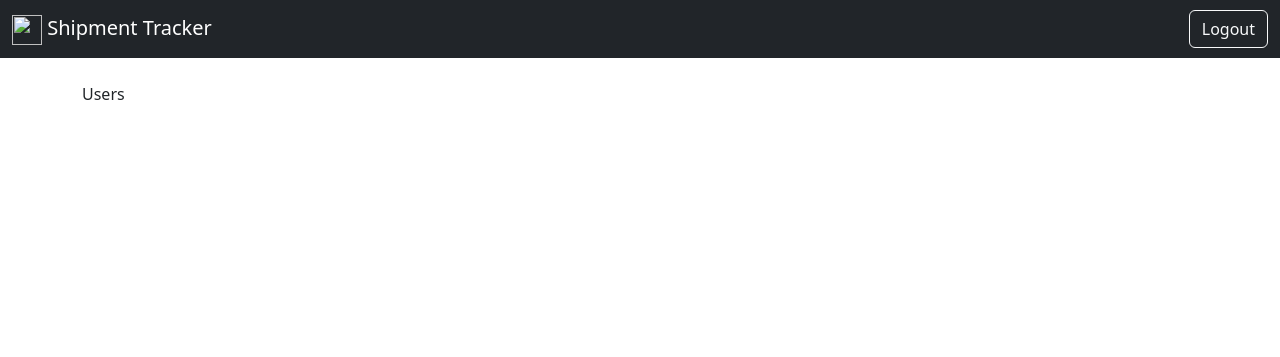
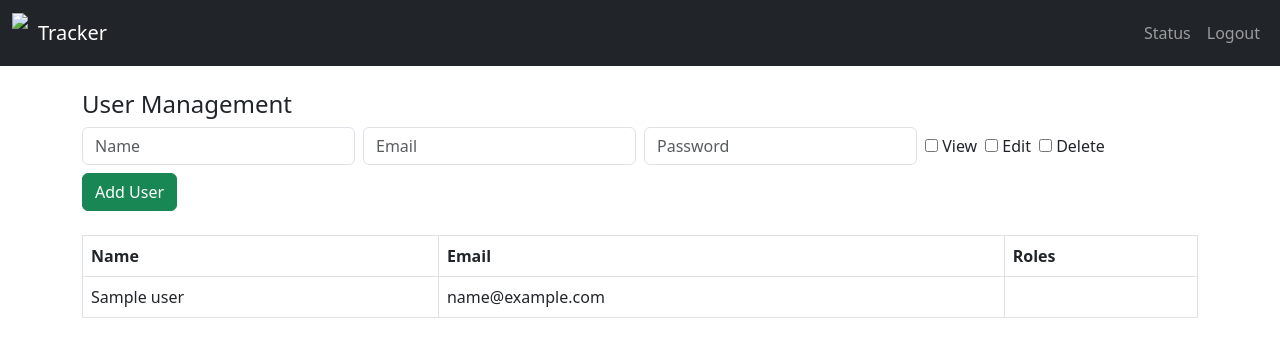
Before and after one commit to Solutionsnextwave/shipment-tracker, a Flask app: template templates/users.html in a window 1280 px wide. Shown: the top 357 px of the page. Run offline with Flask 3, Linux system fonts and the light colour scheme; the visitor is signed in with stand-in values (Sample User, id 1); the template is opened without the code that fills it: most values are stand-ins (such as "Sample title", 1, 10 or a date in 2020).

Commit message:
Add files via upload

```diff
--- a/templates/layout.html
+++ b/templates/layout.html
@@ -8,16 +8,23 @@
 <body>
 <nav class="navbar navbar-expand-lg navbar-dark bg-dark">
   <div class="container-fluid">
-    <a class="navbar-brand" href="#"><img src="/static/img/logo.png" style="height: 30px;"> Shipment Tracker</a>
-    <div class="d-flex">
-      {% if session.get('user') %}
-      <a class="btn btn-outline-light" href="/logout">Logout</a>
-      {% endif %}
+    <a class="navbar-brand d-flex align-items-center" href="/"><img src="/static/img/logo.png" style="height:40px;margin-right:10px;"> Tracker</a>
+    <button class="navbar-toggler" type="button" data-bs-toggle="collapse" data-bs-target="#navMenu"><span class="navbar-toggler-icon"></span></button>
+    <div class="collapse navbar-collapse" id="navMenu">
+      <ul class="navbar-nav ms-auto">
+        {% if session.get('user') %}
+          <li class="nav-item"><a class="nav-link" href="/status">Status</a></li>
+          {% if session['user'].can_edit %}<li class="nav-item"><a class="nav-link" href="/add-po">Add PO</a></li>{% endif %}
+          {% if session['user'].is_admin %}
+            <li class="nav-item"><a class="nav-link" href="/companies">Companies</a></li>
+            <li class="nav-item"><a class="nav-link" href="/users">Users</a></li>
+          {% endif %}
+          <li class="nav-item"><a class="nav-link" href="/logout">Logout</a></li>
+        {% endif %}
+      </ul>
     </div>
   </div>
 </nav>
-<div class="container mt-4">
-  {% block content %}{% endblock %}
-</div>
+<div class="container mt-4">{% block content %}{% endblock %}</div>
 </body>
 </html>
--- a/templates/users.html
+++ b/templates/users.html
@@ -1 +1,23 @@
-<html>{% extends 'layout.html' %}{% block content %}Users{% endblock %}</html>
+
+{% extends 'layout.html' %}
+{% block content %}
+<h4>User Management</h4>
+<form method="POST" class="row g-2 mb-4">
+  <div class="col-md-3"><input name="name" class="form-control" placeholder="Name" required></div>
+  <div class="col-md-3"><input name="email" class="form-control" placeholder="Email" required></div>
+  <div class="col-md-3"><input type="password" name="password" class="form-control" placeholder="Password" required></div>
+  <div class="col-md-3 d-flex align-items-center gap-2">
+    <label><input type="checkbox" name="can_view"> View</label>
+    <label><input type="checkbox" name="can_edit"> Edit</label>
+    <label><input type="checkbox" name="can_delete"> Delete</label>
+  </div>
+  <div class="col-md-12"><button class="btn btn-success">Add User</button></div>
+</form>
+<table class="table table-bordered"><thead><tr><th>Name</th><th>Email</th><th>Roles</th></tr></thead>
+<tbody>{% for u in users %}<tr><td>{{ u.name }}</td><td>{{ u.email }}</td><td>
+  {% if u.can_view %}View {% endif %}
+  {% if u.can_edit %}Edit {% endif %}
+  {% if u.can_delete %}Delete {% endif %}
+  {% if u.is_admin %}(Admin){% endif %}
+</td></tr>{% endfor %}</tbody></table>
+{% endblock %}
```
Also changed, not shown: templates/add_po.html (+14 -1 lines), templates/companies.html (+7 -1 lines), templates/login.html (+11 -22 lines), templates/status.html (+4 -14 lines).
